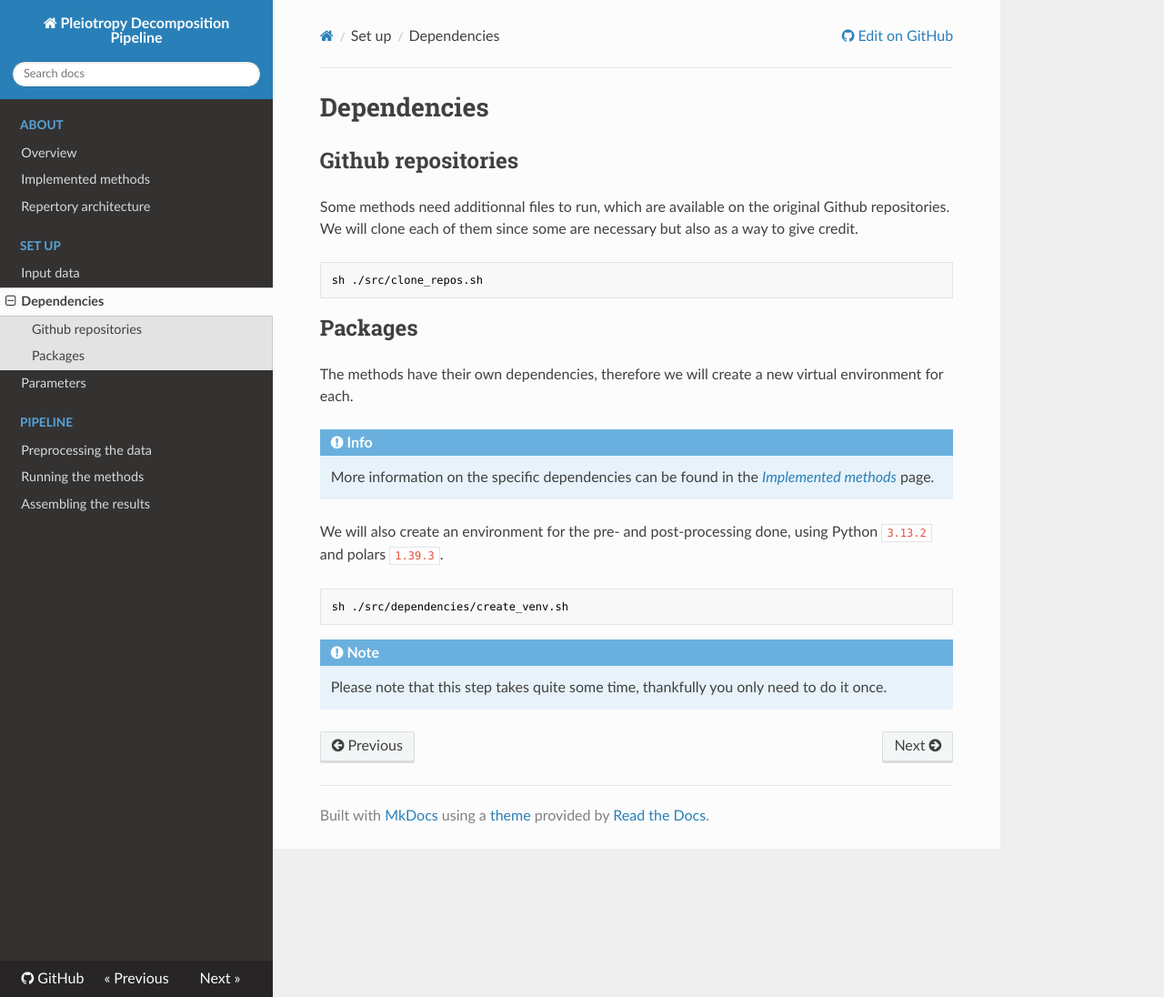
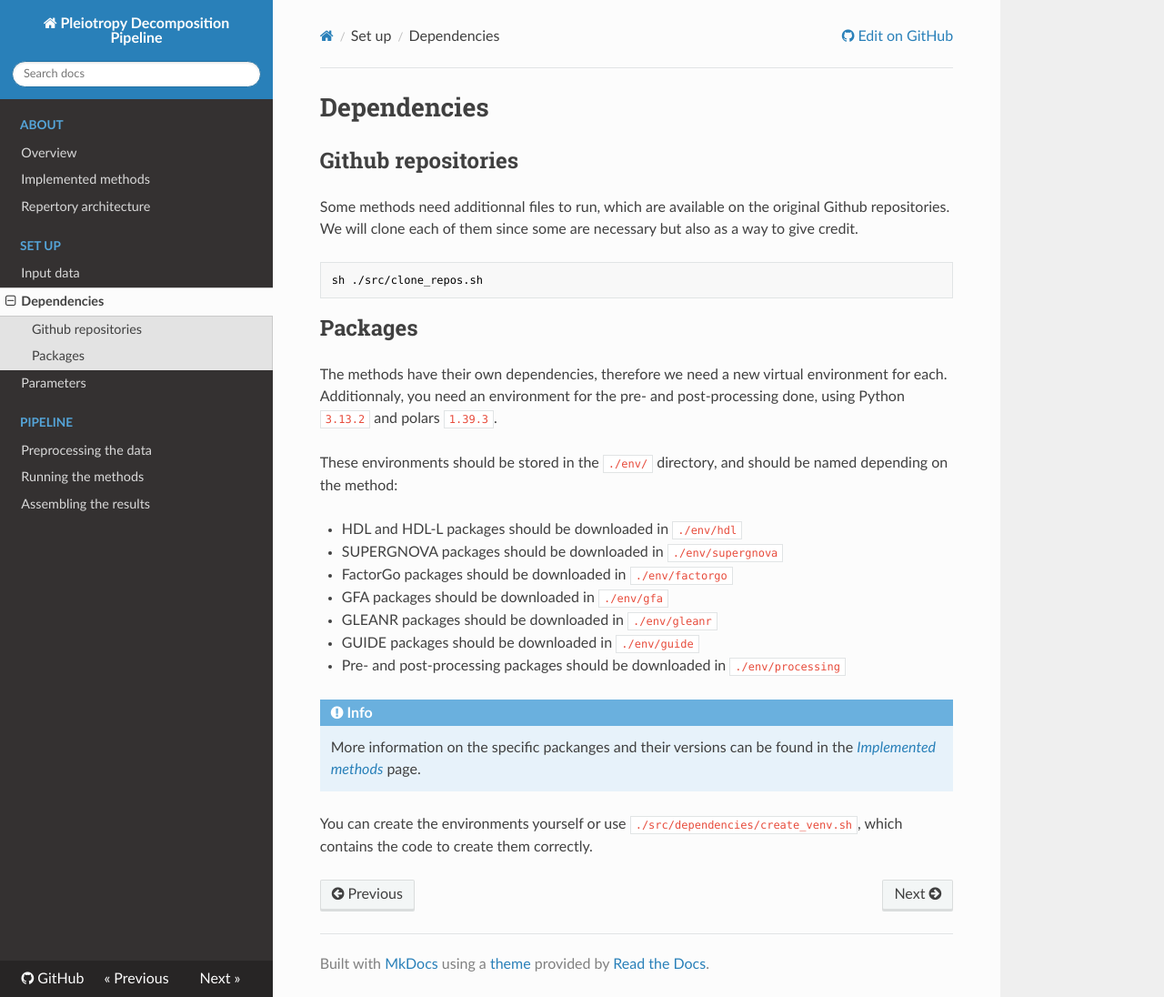
Before and after one commit to gloriabenoit/PDP-Docs, an MkDocs documentation site: the page built from docs/dependencies.md, in a window 1280 px wide and 1096 px high. Shown: the whole window at 91% size. Built offline with MkDocs 1.6.1, drawn with Linux system fonts in a browser that asks for light colours; nearby versions of some CDN libraries.

Commit message:
update package dependencies

````diff
--- a/docs/dependencies.md
+++ b/docs/dependencies.md
@@ -11,16 +11,20 @@ sh ./src/clone_repos.sh
 
 ## Packages
 
-The methods have their own dependencies, therefore we will create a new virtual environment for each.
+The methods have their own dependencies, therefore we need a new virtual environment for each.
+Additionnaly, you need an environment for the pre- and post-processing done, using Python `3.13.2` and polars `1.39.3`.
+
+These environments should be stored in the `./env/` directory, and should be named depending on the method:
+
+* HDL and HDL-L packages should be downloaded in `./env/hdl`
+* SUPERGNOVA packages should be downloaded in `./env/supergnova`
+* FactorGo packages should be downloaded in `./env/factorgo`
+* GFA packages should be downloaded in `./env/gfa`
+* GLEANR packages should be downloaded in `./env/gleanr`
+* GUIDE packages should be downloaded in `./env/guide`
+* Pre- and post-processing packages should be downloaded in `./env/processing`
 
 !!! info
-    More information on the specific dependencies can be found in the [*Implemented methods*](methods.md) page.
+    More information on the specific packanges and their versions can be found in the [*Implemented methods*](methods.md) page.
 
-We will also create an environment for the pre- and post-processing done, using Python `3.13.2` and polars `1.39.3`.
-
-```bash
-sh ./src/dependencies/create_venv.sh
-```
-
-!!! note
-    Please note that this step takes quite some time, thankfully you only need to do it once.
+You can create the environments yourself or use `./src/dependencies/create_venv.sh`, which contains the code to create them correctly.
````
Also changed, not shown: docs/architecture.md (+3 -0 lines), docs/methods.md (+3 -2 lines), docs/parameters.md (+1 -1 lines).
